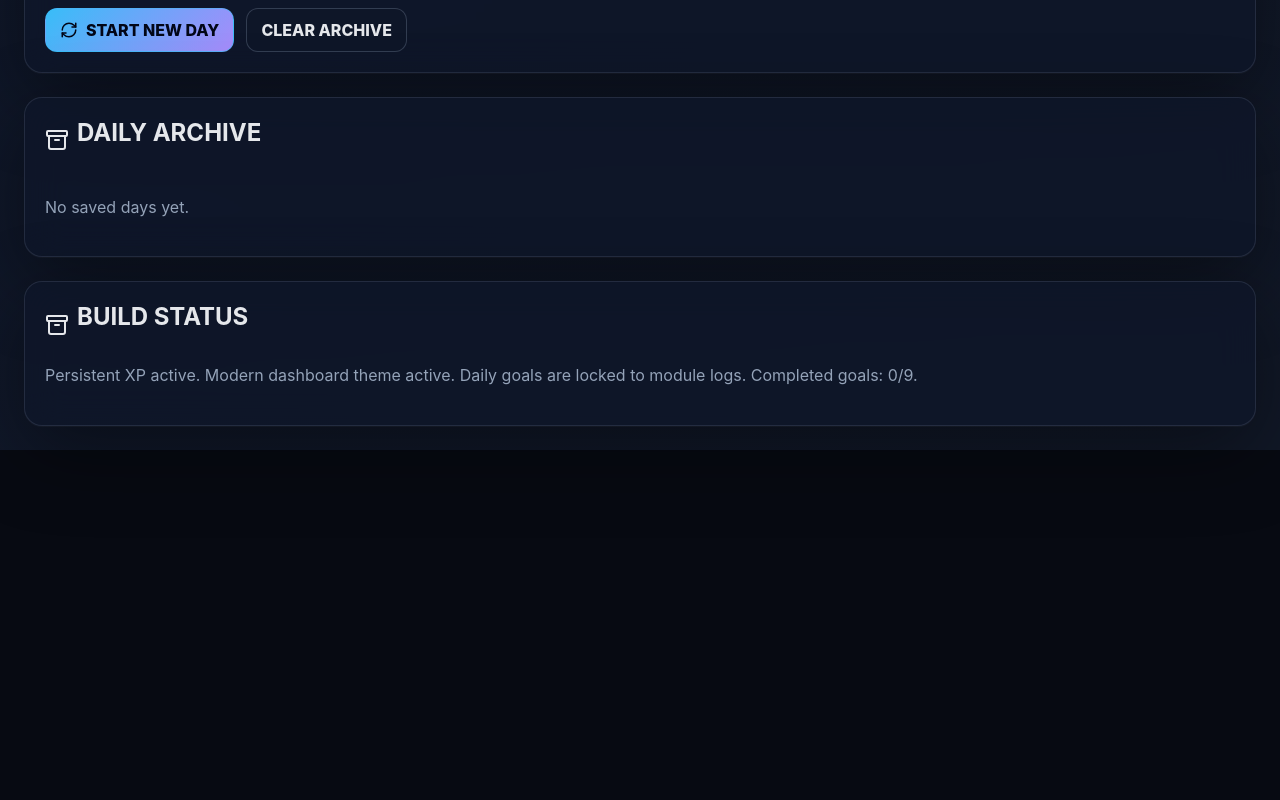
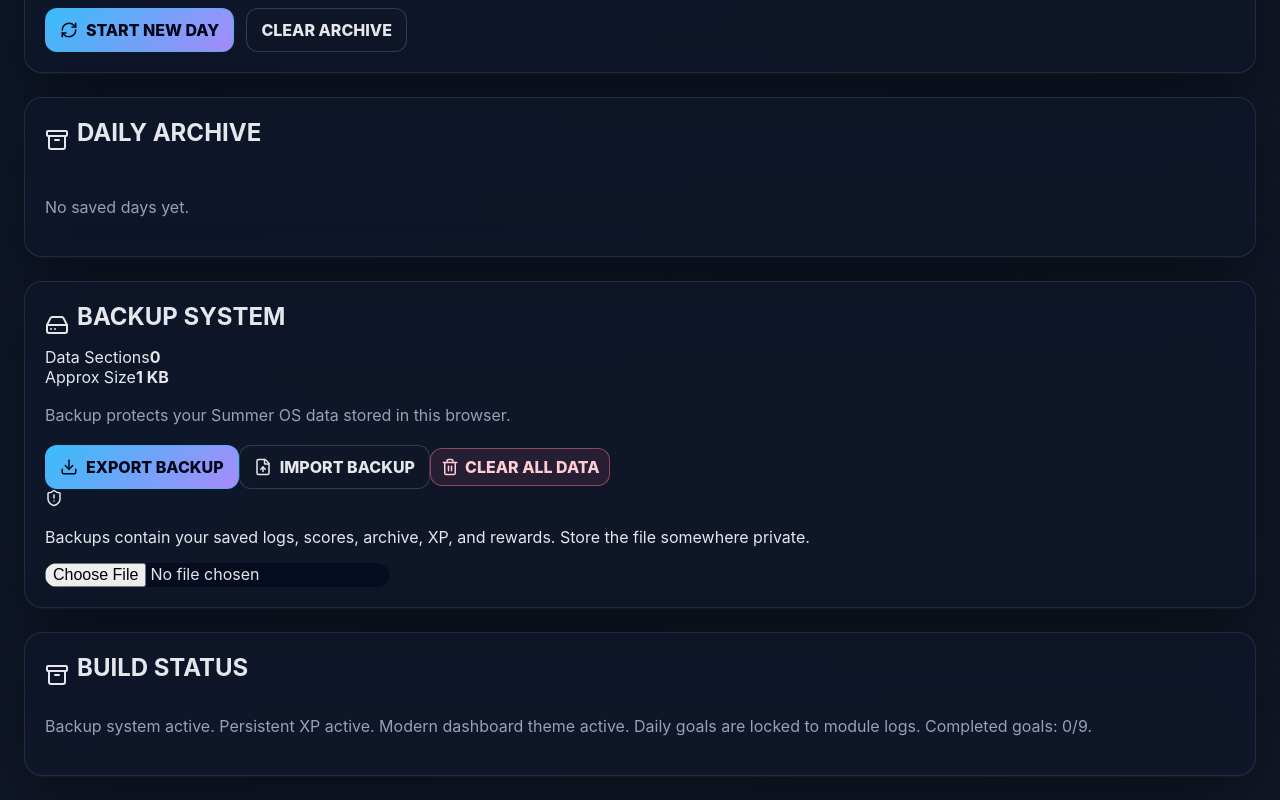
Before and after one commit to lodenjjohnson-alt/CoolForTheSummer, a React (Vite) app: page / in a window 1280 px wide. Shown: the part 2608-3408 px from the top of the page. Before the commit the page ends 3058 px from the top, so only its background shows below. Built offline with nearby package versions, Linux system fonts and the light colour scheme.

Commit message:
Wire backup panel into dashboard

```diff
--- a/src/App.jsx
+++ b/src/App.jsx
@@ -28,6 +28,7 @@ import FaithModule from "./modules/FaithModule.jsx";
 import ExperiencesModule from "./modules/ExperiencesModule.jsx";
 import ReflectionModule from "./modules/ReflectionModule.jsx";
 import RewardsPanel from "./components/RewardsPanel.jsx";
+import BackupPanel from "./components/BackupPanel.jsx";
 
 const DAILY_MISSION_STORAGE_KEY = "summer-os-daily-mission-state";
 const OPERATION_ARCHIVE_STORAGE_KEY = "summer-os-operation-archive";
@@ -610,6 +611,8 @@ export default function App() {
           )}
         </section>
 
+        <BackupPanel />
+
         <section className="panel">
           <div className="section-title">
             <Archive size={24} />
@@ -617,7 +620,7 @@ export default function App() {
           </div>
 
           <p className="muted">
-            Persistent XP active. Modern dashboard theme active. Daily goals are locked to module logs. Completed goals: {completed}/{tasks.length}.
+            Backup system active. Persistent XP active. Modern dashboard theme active. Daily goals are locked to module logs. Completed goals: {completed}/{tasks.length}.
           </p>
         </section>
       </main>
```
